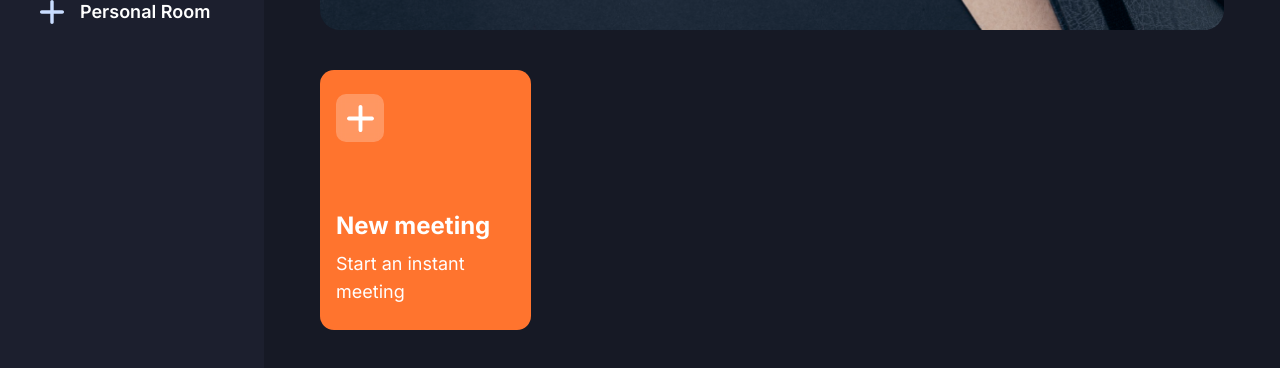
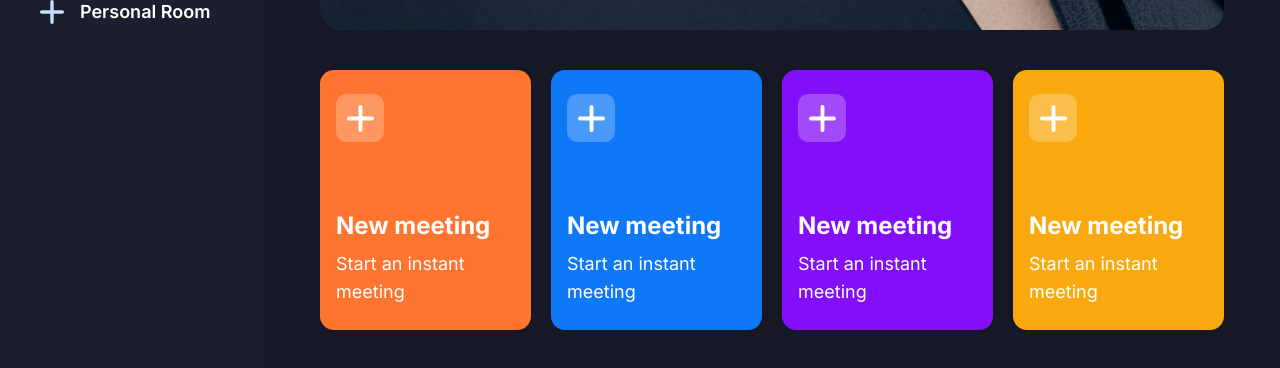
Before and after one commit to kunalborkar2001/Zoom-Clone, a Next.js app: page / in a window 1280 px wide. Shown: the part 382-750 px from the top of the page. Built offline with nearby package versions, Linux system fonts and the light colour scheme; no server answers.

Commit message:
completed with UI of grid Card components

```diff
--- a/components/HomeCard.tsx
+++ b/components/HomeCard.tsx
@@ -1,10 +1,19 @@
+import { cn } from '@/lib/utils';
 import Image from 'next/image'
 import React from 'react'
 
-const HomeCard = () => {
+interface HomeCardProps {
+    className?: string;
+    img: string;
+    title: string;
+    description: string;
+    handleClick?: () => void;
+}
+
+const HomeCard = ({ className, img, title, description, handleClick }: HomeCardProps) => {
     return (
         <div>
-            <div className="bg-orange-1 px-4 py-6 flex flex-col justify-between w-full xl:max-w-[270px] min-h-[260px] rounded-[14px] cursor-pointer"
+            <div className={cn('px-4 py-6 flex flex-col justify-between w-full xl:max-w-[270px] min-h-[260px] rounded-[14px] cursor-pointer', className)}
                 onClick={() => { }}
             >
                 <div className="flex flex-center glassmorphism size-12 rounded-[10px]">
--- a/components/MeetingTypeList.tsx
+++ b/components/MeetingTypeList.tsx
@@ -1,12 +1,43 @@
 'use client'
-
+import { useState } from 'react';
 import Image from "next/image"
 import HomeCard from "./HomeCard"
+import { useRouter } from 'next/navigation';
 
 const MeetingTypeList = () => {
+    const router = useRouter()
+    const [meetingState, setMeetingState] = useState<'isScheduleMeeting' | 'isJoiningMeeting' | 'isInstantMeeting' | undefined>(undefined);
+
     return (
         <section className="grid grid-cols-1 gap-5 md:grid-cols-2 xl:grid-cols-4">
-            <HomeCard />
+            <HomeCard
+                img="/icons/add-meeting.svg"
+                title="New Meeting"
+                description="Start an instant meeting"
+                className='bg-orange-1'
+                handleClick={() => setMeetingState('isInstantMeeting')}
+            />
+            <HomeCard
+                img="/icons/join-meeting.svg"
+                title="Join Meeting"
+                description="via invitation link"
+                className="bg-blue-1"
+                handleClick={() => setMeetingState('isJoiningMeeting')}
+            />
+            <HomeCard
+                img="/icons/schedule.svg"
+                title="Schedule Meeting"
+                description="Plan your meeting"
+                className="bg-purple-1"
+                handleClick={() => setMeetingState('isScheduleMeeting')}
+            />
+            <HomeCard
+                img="/icons/recordings.svg"
+                title="View Recordings"
+                description="Meeting Recordings"
+                className="bg-yellow-1"
+                handleClick={() => router.push('/recordings')}
+            />
         </section>
     )
 }
```
